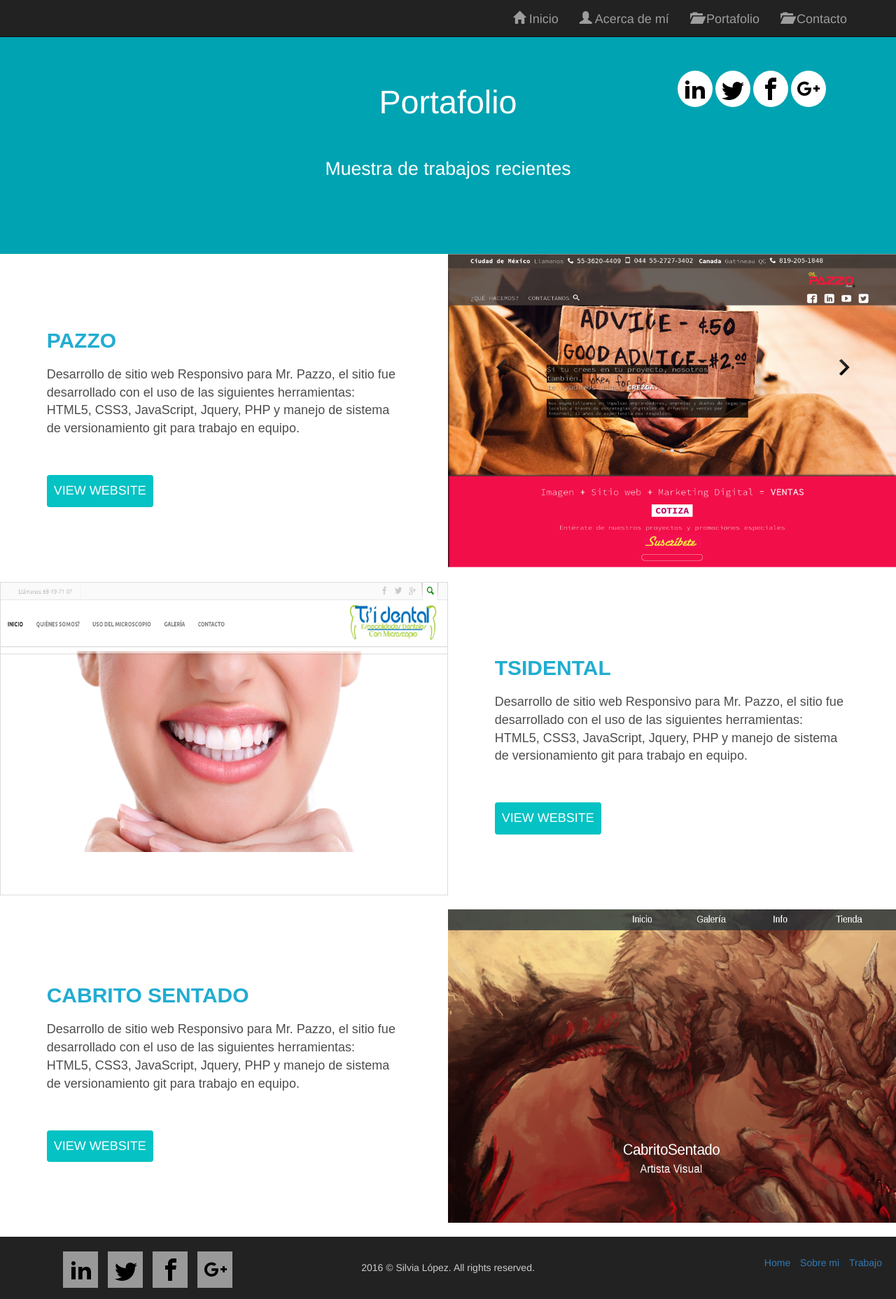
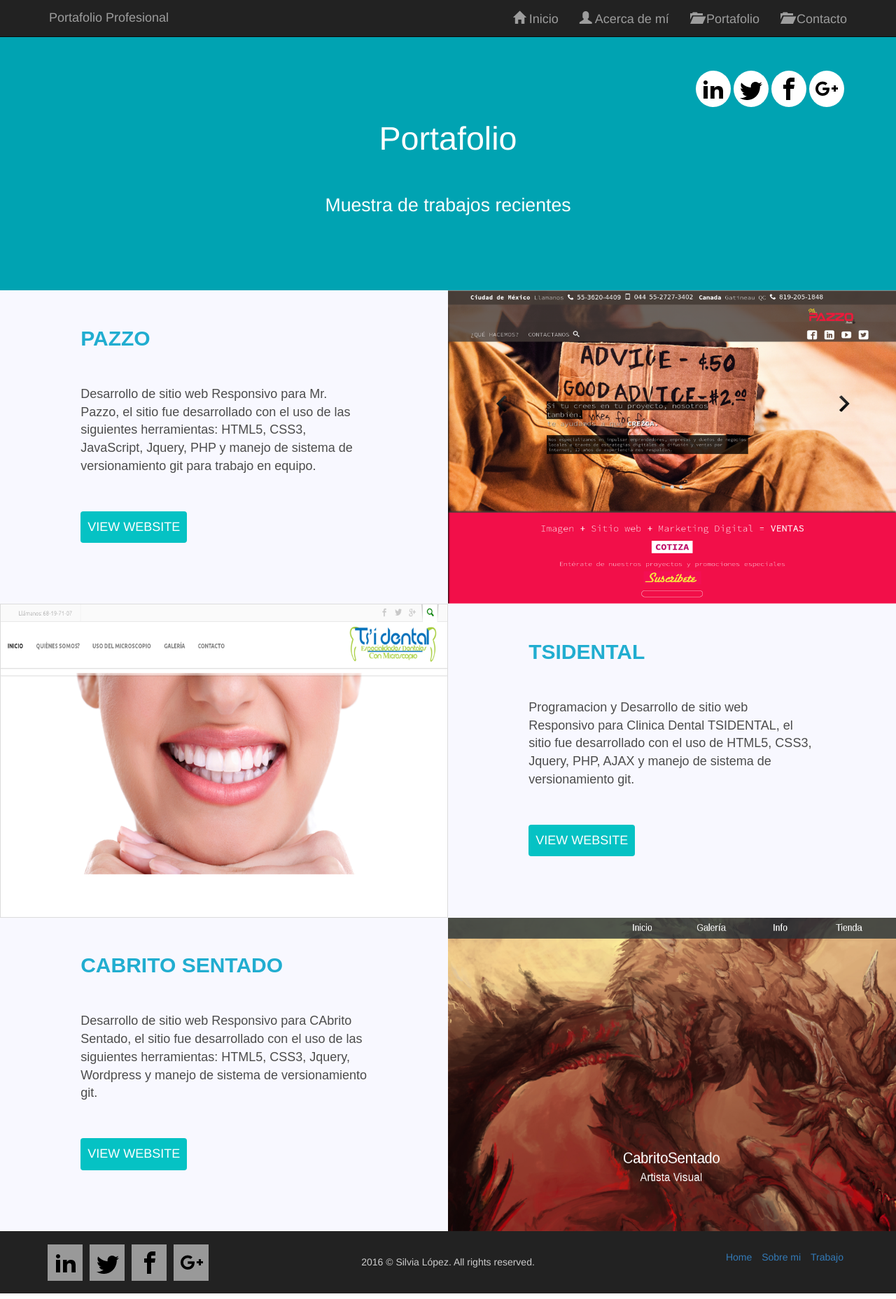
Before and after one commit to sylvya/mi_portafolio, a PHP site: page /portafolio.html in a window 1280 px wide. Shown: the whole page at 70% size. Run offline with PHP 8.4, Linux system fonts and the light colour scheme.

Commit message:
ultimos cambios de portafolio

```diff
--- a/css/style.css
+++ b/css/style.css
@@ -1,6 +1,6 @@
 
 body{
-	background: #fff;
+	background: #F8F8FF
 
 }
 /*Header*/
@@ -87,7 +94,7 @@ body{
 .jumbotron-portafolio{
 	background:#00A3B2;
 	color: #fff;
-	text-align: center;
+	text-align: middle;
 
 }
 .titulo-portafolio{
@@ -98,25 +105,32 @@ body{
 		text-align: center;
 		font-size: 20pt!important;
 	}
+	.cont-desPortafolio-trabajos{
+		width: 80%;
+		margin: 0 auto;
+		margin-top: 3%;
+	}
 	.titulo-descTrabajo{
 		color: #21ADD0;
 		font-weight: bold;
-		font-family:  "HelveticaLTStd-Roman", Arial, sans-serif;
-		margin: 80pt 50pt 15pt 50pt;
+		font-family: Arial, sans-serif;
+		margin:10%;
 	}
 	.text-portafolio{
 		color: #4C4C4C;
 		font-size: 18px;
+		font-family: Arial, sans-serif;
+		margin:0 10%;
 		text-align: left;
-		font-family: "HelveticaLTStd-Roman", Arial, sans-serif;
-		margin: 10pt 50pt 40pt 50pt;
+
 	}
 	.btn-portafolio{
 		background: #05C2C4;
 		border: 0;
+		font-size: 18px;
+		margin: 10%;
 		padding: 10px;
-		font-size: 18px;
-		margin: 0 50pt 80pt 50pt;
+
 	}
 
 .contenedor-tabajos div {
@@ -134,19 +148,18 @@ body{
 		.img-tsidental{
 			border: 1px solid #DCDCDC;
 		}
-
+	.imagenTrabajo-posicion2{
+		display: none;
+	}
 
 /*Contacto*/
 .lista-redes{
-	position: absolute;
-	right: 100px;
+	margin-right: 19px;
 }
 	.lista-redes a{
-		position: relative;
 		display: inline-block;
+		text-align: center;
 		width: 50px;
-		text-align: center;
-
 	}
 		.icon-redes{
 			background: white;
@@ -192,7 +205,11 @@ body{
 /*Inicia redes del footer*/
 .redes-footer{
 	margin-top: 12pt!important;
-	text-align: center;
+	text-align: left;
+}
+.redes-footer{
+	padding-left: 0;
+	padding-right: 0;
 }
 .icon-redesFooter{
 	background:  #999999;
@@ -200,7 +217,7 @@ body{
 	.lista-redesFooter a{
 		display: inline-block;
 		width: 50px;
-		margin: 5px!important;
+		margin: 3px!important;
 	}
 		.icon-redesFooter img{
 			text-align: center;
--- a/js/script.js
+++ b/js/script.js
@@ -48,4 +48,6 @@ $(document).ready(function(){
 			}
 		});
 	});
+	/*portafolio*/
+
 });
--- a/portafolio.html
+++ b/portafolio.html
@@ -18,6 +18,7 @@
 						<span class="icon-bar"></span>
 						<span class="icon-bar"></span>
 					</button>
+					<a class="navbar-brand" href="index.html">Portafolio Profesional</a>
 				</div>
 				<!--Inicia Menú-->
 				<div class="collapse navbar-collapse" id="navegacion-fm">
@@ -57,16 +58,16 @@
 			<div class="row">
 				<nav class="list-inline text-right lista-redes">
 
-					<a href="#" class="icon-redes">
+					<a href=" https://www.linkedin.com/in/silvia-lopez-hernandez-622545112?trk=nav_responsive_tab_profile_pic" class="icon-redes">
 						<img src="icomoon/icomoon_10_icons/PNG/linkedin2.png" alt="redes" class="img-redes">
 					</a>
-					<a href="#" class="icon-redes">
+					<a href="https://twitter.com/sildesweb" class="icon-redes">
 						<img src="icomoon/icomoon_10_icons/PNG/twitter.png" alt="redes" class="img-redes ">
 					</a>
-					<a href="#" class="icon-redes">
+					<a href="https://www.facebook.com/SilviaLoph" class="icon-redes">
 						<img src="icomoon/icomoon_10_icons/PNG/facebook.png" alt="redes" class="img-redes">
 					</a>
-					<a href="#" class="icon-redes">
+					<a href="https://plus.google.com/u/0/106137381931226806446/" class="icon-redes">
 						<img src="icomoon/icomoon_10_icons/PNG/google-plus.png" alt="redes" class="img-redes">
 					</a>
 
@@ -79,11 +80,13 @@
 
 	<section class="container-fluid">
 		<div class="row contenedor-tabajos">
-			<div class="col-md-6" id="animacion-seccion">
+			<div class="col-md-6">
+				<div class="cont-desPortafolio-trabajos">
 					<h2 class="titulo-descTrabajo">PAZZO</h2>
 					<p class=" text-portafolio">Desarrollo de sitio web Responsivo para Mr. Pazzo, el sitio fue desarrollado con el uso de las siguientes herramientas: HTML5, CSS3, JavaScript, Jquery, PHP y manejo de sistema de versionamiento git para trabajo en equipo.</p>
 
 					<a href="http://mrpazzo.com.mx/?" class=" btn btn-primary btn-portafolio">VIEW WEBSITE</a>
+				</div>
 			</div>
 			<div class="col-md-6 content-imagenTrabajo">
 				<figure class="figure">
@@ -92,25 +95,33 @@
 			</div>
 		</div>
 		<div class="row contenedor-tabajos">
-			<div class="col-md-6 content-imagenTrabajo">
+			<div class="col-md-6 content-imagenTrabajo imagenTrabajo-posicion1">
 				<figure class="figure">
 					<img src="img/tsidental.png" alt="pazzo" class="img-responsive imagen-portafolio img-tsidental">
 				</figure>
 			</div>
 			<div class="col-md-6 ">
+				<div class="cont-desPortafolio-trabajos">
 					<h2 class="titulo-descTrabajo">TSIDENTAL</h2>
-				<p class=" text-portafolio">Desarrollo de sitio web Responsivo para Mr. Pazzo, el sitio fue desarrollado con el uso de las siguientes herramientas: HTML5, CSS3, JavaScript, Jquery, PHP y manejo de sistema de versionamiento git para trabajo en equipo.</p>
+					<p class=" text-portafolio">Programacion y Desarrollo de sitio web Responsivo para Clinica Dental TSIDENTAL, el sitio fue desarrollado con el uso de HTML5, CSS3, Jquery, PHP, AJAX y manejo de sistema de versionamiento git.</p>
 
 					<a href="http://www.tsidental.com.mx/" class=" btn btn-primary btn-portafolio">VIEW WEBSITE</a>
 				</div>
-
+			</div>
+			<div class="col-md-6 content-imagenTrabajo imagenTrabajo-posicion2">
+				<figure class="figure">
+					<img src="img/tsidental.png" alt="pazzo" class="img-responsive imagen-portafolio img-tsidental">
+				</figure>
+			</div>
 		</div>
 		<div class="row contenedor-tabajos">
 			<div class="col-md-6 ">
+				<div class="cont-desPortafolio-trabajos">
 					<h2 class="titulo-descTrabajo">CABRITO SENTADO</h2>
-				<p class=" text-portafolio">Desarrollo de sitio web Responsivo para Mr. Pazzo, el sitio fue desarrollado con el uso de las siguientes herramientas: HTML5, CSS3, JavaScript, Jquery, PHP y manejo de sistema de versionamiento git para trabajo en equipo.</p>
+					<p class=" text-portafolio">Desarrollo de sitio web Responsivo para CAbrito Sentado, el sitio fue desarrollado con el uso de las siguientes herramientas: HTML5, CSS3, Jquery, Wordpress y manejo de sistema de versionamiento git.</p>
 
 					<a href="http://cabritosentado.com/" class=" btn btn-primary btn-portafolio">VIEW WEBSITE</a>
+				</div>
 			</div>
 			<div class="col-md-6 content-imagenTrabajo">
 				<figure class="figure">
@@ -122,29 +133,29 @@
 	</section>
 	<footer>
 		<div class="container-fluid contenedor-footer">
-			<div class="row">
-				<div class="col-md-4 redes-footer">
+			<div class="container footer">
+				<div class=" col-sm-6 col-md-4 redes-footer">
 					<nav class="lista-redesFooter list-inline">
 
-						<a href="#" class="icon-redesFooter">
+						<a href="https://www.linkedin.com/in/silvia-lopez-hernandez-622545112?trk=nav_responsive_tab_profile_pic" class="icon-redesFooter">
 							<img src="icomoon/icomoon_10_icons/PNG/linkedin2.png" alt="redes" class="img-redes img-responsive">
 						</a>
-						<a href="#" class="icon-redesFooter">
+						<a href="https://twitter.com/sildesweb" class="icon-redesFooter">
 							<img src="icomoon/icomoon_10_icons/PNG/twitter.png" alt="redes" class="img-redes img-responsive ">
 						</a>
-						<a href="#" class="icon-redesFooter">
+						<a href="https://www.facebook.com/SilviaLoph" class="icon-redesFooter">
 							<img src="icomoon/icomoon_10_icons/PNG/facebook.png" alt="redes" class="img-redes img-responsive">
 						</a>
-						<a href="#" class="icon-redesFooter">
+						<a href="https://plus.google.com/u/0/106137381931226806446/" class="icon-redesFooter">
 							<img src="icomoon/icomoon_10_icons/PNG/google-plus.png" alt="redes" class="img-redes img-responsive">
 						</a>
 
 					</nav>
 				</div>
-				<div class="col-md-4 contenedor-copy">
-					<h5 class=""> 2016 © Silvia López. All rights reserved.</h5>
+				<div class=" col-sm-12 col-md-4 contenedor-copy">
+					<h5 class="copy-footer"> 2016 © Silvia López. All rights reserved.</h5>
 				</div>
-				<div class="col-md-4">
+				<div class="cont-listaSeccion">
 					<ul class="list-inline text-right lista-footer">
 						<li><a href="index.html">Home</a></li>
 						<li class="panel-danger"><a href="acercaDeMi.html">Sobre mi</a></li>
```
Also changed, not shown: other parts of css/style.css (+90 -4 lines), acercaDeMi.html (+15 -14 lines), contacto.html (+14 -13 lines), index.html (+29 -33 lines). Lines whose indentation alone changed are shown as unchanged.
